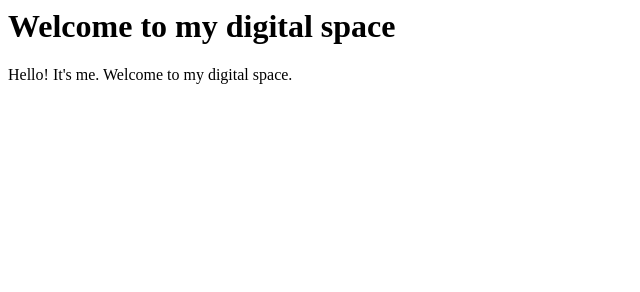
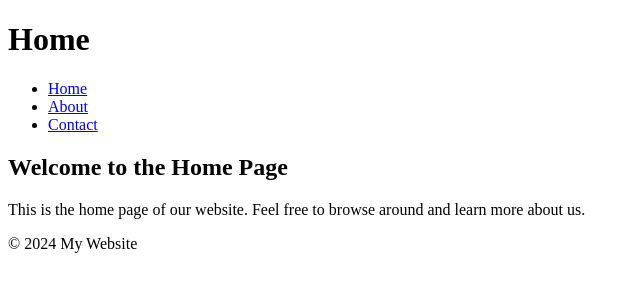
Before and after one commit to tsolmonbaina/tsolmonwebworld, a plain HTML site: page index.html in a window 1280 px wide. Shown: the whole page, without its empty margins (0-640 px from the left). Drawn offline with Linux system fonts and the light colour scheme.

Commit message:
index file

```diff
--- a/index.html
+++ b/index.html
@@ -1,8 +1,30 @@
+<!DOCTYPE html>
 <html>
-<h1>
-  Welcome to my digital space
-</h1>
-  <p>
-    Hello! It's me. Welcome to my digital space.
-  </p>
+  <head>
+    <meta charset="utf-8">
+    <title>Home</title>
+    <meta name="viewport" content="width=device-width, initial-scale=1">
+    <main>
+
+    </main>
+  </head>
+
+  <body>
+    <header>
+      <h1>Home</h1>
+    </header>
+    <nav>
+      <ul>
+        <li><a href="index.html">Home</a></li>
+        <li><a href="about.html">About</a></li>
+        <li><a href="contact.html">Contact</a></li>
+      </ul>
+    </nav>
+    <section>
+      <h2>Welcome to the Home Page</h2>
+      <p>This is the home page of our website. Feel free to browse around and learn more about us.</p>
+    </section>
+    <footer>
+      <p>&copy; 2024 My Website</p>
+    </footer>
 </html>
```
